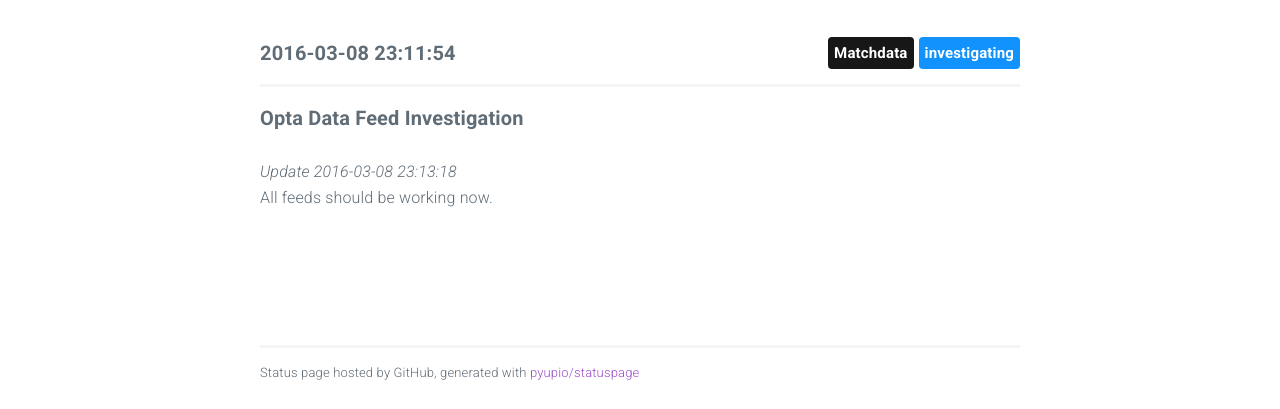
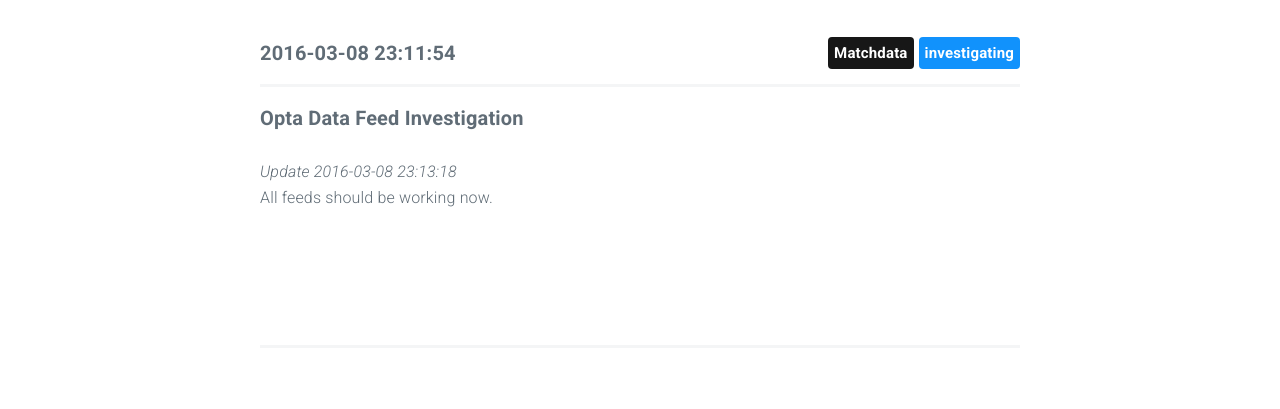
Before and after one commit to moneyballau/statuspage, a plain HTML site: page index.html in a window 1280 px wide. Shown: the part 592-1001 px from the top of the page. After the commit the page ends 965 px from the top, so only its background shows below. Drawn offline with nearby package versions, Linux system fonts and the light colour scheme.

Commit message:
Update index.html

```diff
--- a/index.html
+++ b/index.html
@@ -90,7 +90,7 @@
 				<section class="container">
 					<hr/>
 
-					<p>Status page hosted by GitHub, generated with <a href="https://github.com/pyupio/statuspage">pyupio/statuspage</a></p>
+					<p></p>
 				</section>
 			</footer>
 
```
